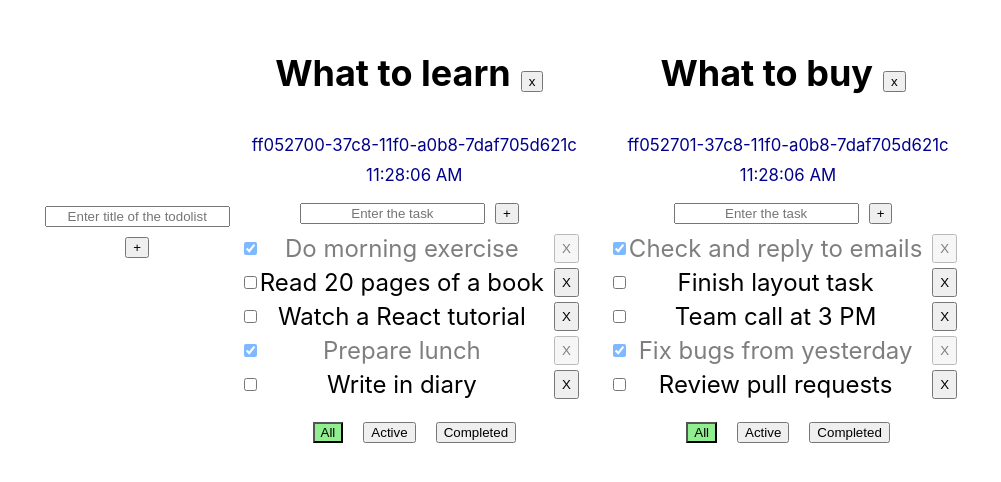
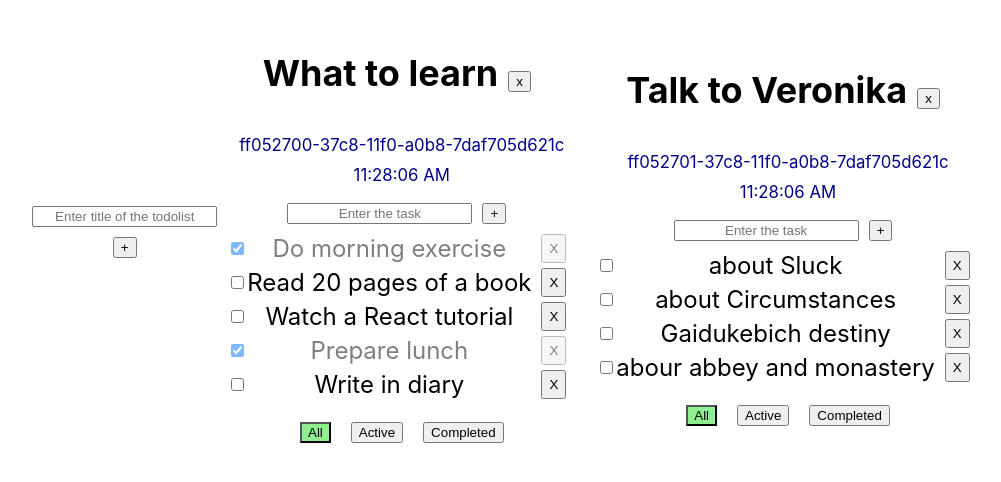
Before and after one commit to VanoKi/todolist-02, a React (Vite) app: page / in a window 1280 px wide. Shown: the part 168-650 px from the top of the page, without its empty margins (129-1130 px from the left). Built offline with nearby package versions, Linux system fonts and the light colour scheme.

Commit message:
fix: move logic to component and write new function

```diff
--- a/src/App.tsx
+++ b/src/App.tsx
@@ -14,7 +14,7 @@ export const App = () => {
 
   const [todolists, setTodolists] = useState<TodolistType[]>([
     { id: todolistId1, title: 'What to learn', filter: 'All' },
-    { id: todolistId2, title: 'What to buy', filter: 'All' },
+    { id: todolistId2, title: 'Talk to Veronika', filter: 'All' },
     // { id: todolistId3, title: 'What to buy', filter: 'All' },
   ])
 
@@ -27,11 +27,10 @@ export const App = () => {
       {id: v1(), title: "Write in diary", isDone: false},
     ],
     [todolistId2]: [
-      { id: v1(), title: "Check and reply to emails", isDone: true },
-      { id: v1(), title: "Finish layout task", isDone: false },
-      { id: v1(), title: "Team call at 3 PM", isDone: false },
-      { id: v1(), title: "Fix bugs from yesterday", isDone: true },
-      { id: v1(), title: "Review pull requests", isDone: false },
+      { id: v1(), title: "about Sluck", isDone: false },
+      { id: v1(), title: "about Circumstances", isDone: false },
+      { id: v1(), title: "Gaidukebich destiny", isDone: false },
+      { id: v1(), title: "abour abbey and monastery", isDone: false },
     ],
     // [todolistId3]:[
     //     { id: v1(), title: "Go for a walk in the park", isDone: false },
@@ -75,13 +74,15 @@ export const App = () => {
   }
   console.log(`App is render ${new Date().toLocaleTimeString()}`)
 
-  const addTodolistTitle = (newTitle: string) => {
-
+  const addTodolist = (title: string) => {
+    const newTodolsit: TodolistType = {id: v1(), title, filter: 'All'}
+    setTodolists([...todolists, newTodolsit])
+    setTasks({...tasks, [newTodolsit.id]:[]})
   }
 
   return (
     <div className="app">
-      <Input placeholder={'Enter title of the todolist'} buttonTitle={'+'} onSubmit={addTodolistTitle}/>
+      <Input placeholder={'Enter title of the todolist'} buttonTitle={'+'} onSubmit={addTodolist}/>
       {todolists.map(el => {
         return (
             <TodolistItem
```
